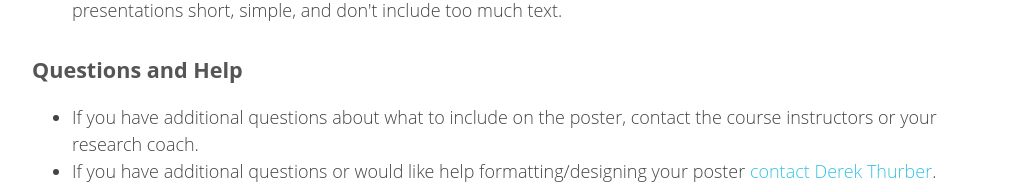
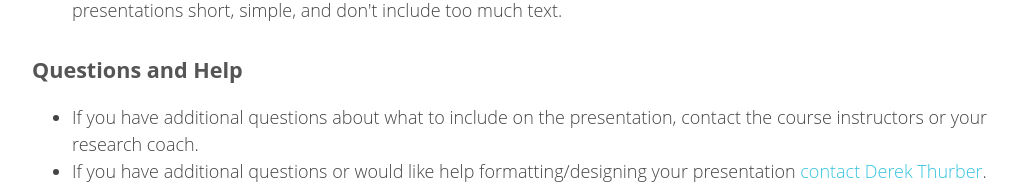
Before and after one commit to dwthurber/mshe-tech-tools, a Jekyll site: the page built from pages/presentations.html, in a window 1280 px wide. Shown: the part 1861-2053 px from the top of the page, without its empty margins (128-1151 px from the left). Built offline with Jekyll 4.4.1, drawn with Linux system fonts in a browser that asks for light colours; nearby versions of some CDN libraries.

Commit message:
updated help text

```diff
--- a/pages/presentations.html
+++ b/pages/presentations.html
@@ -40,6 +40,6 @@ subtitle: This guide provides explanations and tips for how to design presentati
 </ol>
 <h4 id="help">Questions and Help</h4>
 <ul>
-<li>If you have additional questions about what to include on the poster, contact the course instructors or your research coach.&nbsp;</li>
-<li>If you have additional questions or would like help formatting/designing your poster <a href="mailto:derek.thurber@northwestern.edu" target="">contact Derek Thurber</a>.</li>
+<li>If you have additional questions about what to include on the presentation, contact the course instructors or your research coach.&nbsp;</li>
+<li>If you have additional questions or would like help formatting/designing your presentation <a href="mailto:derek.thurber@northwestern.edu" target="">contact Derek Thurber</a>.</li>
 </ul>
```
